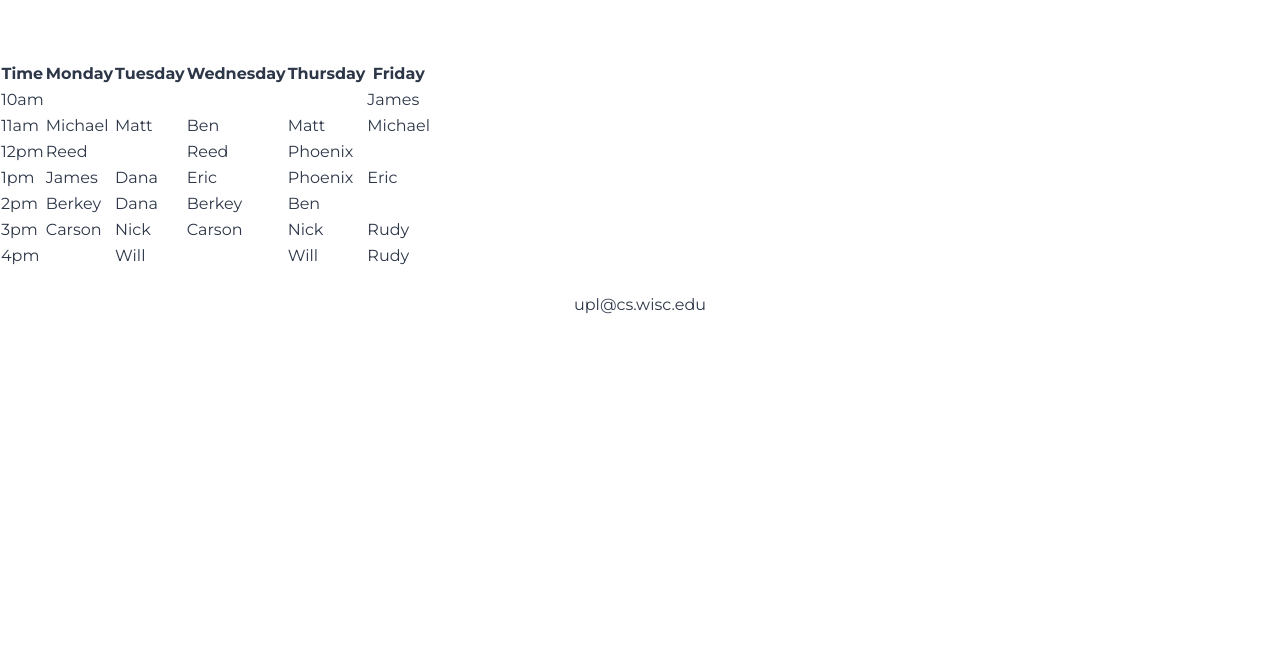
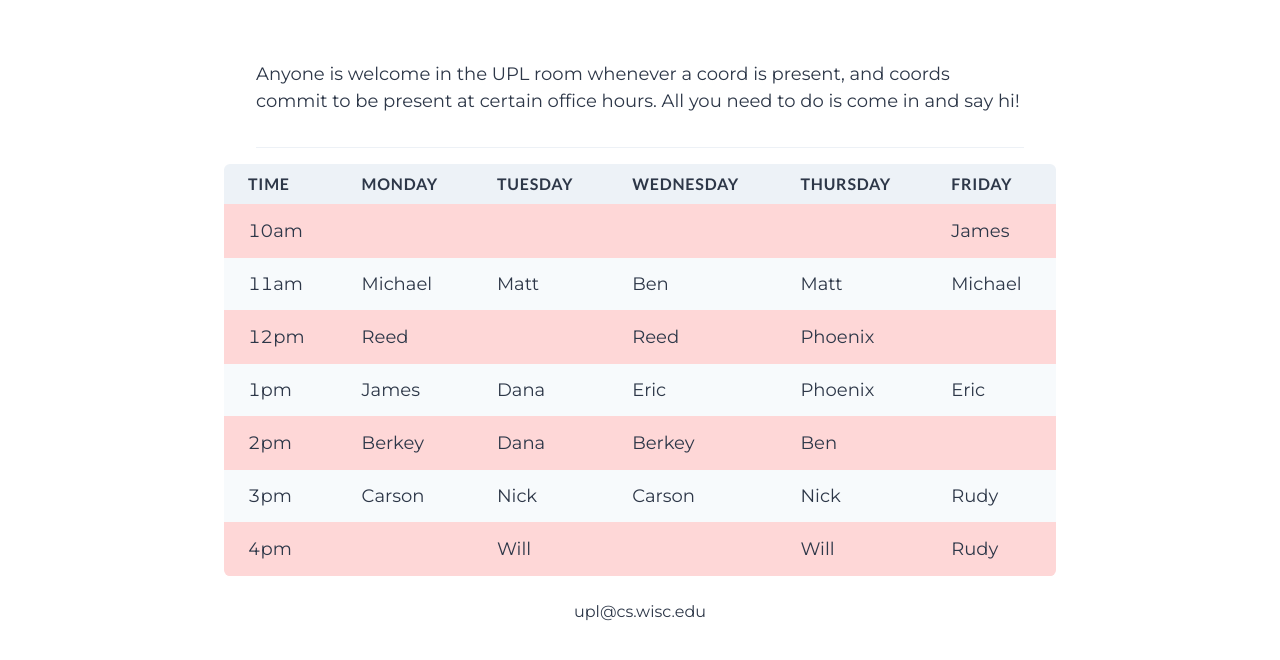
Before and after one commit to UW-UPL/website, a Gatsby site: page /hours in a window 1280 px wide. Shown: the part 86-746 px from the top of the page. Built offline with nearby package versions, Linux system fonts and the light colour scheme; Gatsby itself is replaced by a stand-in of ours; some packages are replaced by stand-ins of ours.

Commit message:
added styling to hours page

```diff
--- a/src/pages/hours.tsx
+++ b/src/pages/hours.tsx
@@ -2,6 +2,17 @@ import * as React from "react";
 import { Link, graphql } from "gatsby";
 
 import Layout from "../components/layout";
+import {
+  TableContainer,
+  Table,
+  Thead,
+  Tr,
+  Th,
+  Tbody,
+  Td,
+  Text,
+  Divider
+} from "@chakra-ui/react";
 
 const HoursIndex = ({ data, location }) => {
   const siteTitle = data.site.siteMetadata?.title || `Title`;
@@ -19,29 +30,47 @@ const HoursIndex = ({ data, location }) => {
     }
   }
 
+  let headers = [
+    "Time",
+    "Monday",
+    "Tuesday",
+    "Wednesday",
+    "Thursday",
+    "Friday",
+  ];
+
   return (
     <Layout location={location}>
-      <table>
-        <thead>
-          <tr>
-            <th>Time</th>
-            <th>Monday</th>
-            <th>Tuesday</th>
-            <th>Wednesday</th>
-            <th>Thursday</th>
-            <th>Friday</th>
-          </tr>
-        </thead>
-        <tbody>
-          {rows.map((r) => (
-            <tr>
-              {r.map((e) => (
-                <td>{e}</td>
+      <Text w="60%" textAlign="left" ml="auto" mr="auto" mb="8" fontSize="lg">
+        Anyone is welcome in the UPL room whenever a coord is present, and coords
+        commit to be present at certain office hours. All you need to do is come
+        in and say hi!{" "}
+      </Text>
+      <Divider mb="4" w="60%" ml="auto" mr="auto"/>
+      <TableContainer w="65%" mr="auto" ml="auto" borderRadius="md">
+        <Table variant="striped" colorScheme="red">
+          <Thead>
+            <Tr>
+              {headers.map((e) => (
+                <Th bgColor="gray.100" color="gray.700" fontSize="md">
+                  {e}
+                </Th>
               ))}
-            </tr>
-          ))}
-        </tbody>
-      </table>
+            </Tr>
+          </Thead>
+          <Tbody>
+            {rows.map((r) => (
+              <Tr>
+                {r.map((e) => (
+                  <Td fontSize="lg" color="gray.700" bg="gray.50">
+                    {e}
+                  </Td>
+                ))}
+              </Tr>
+            ))}
+          </Tbody>
+        </Table>
+      </TableContainer>
     </Layout>
   );
 };
```
Also changed, not shown: 1 other file.
